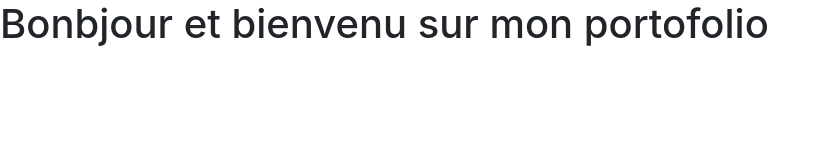
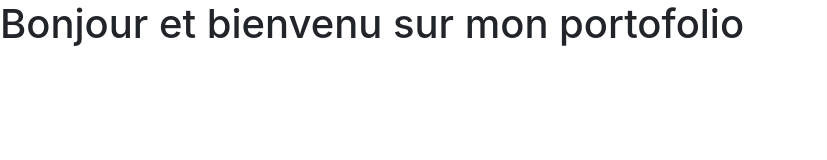
Before and after one commit to RubenGallien/rubengallien.github.io, a plain HTML site: page Index.html in a window 1280 px wide. Shown: the whole page, without its empty margins (0-827 px from the left). Drawn offline with nearby package versions, Linux system fonts and the light colour scheme.

Commit message:
Ajout d'un favicon Task #3 - Ajouter un favicon

```diff
--- a/Index.html
+++ b/Index.html
@@ -11,9 +11,10 @@
     <link rel="stylesheet" href="https://cdn.jsdelivr.net/npm/bootstrap@4.6.1/dist/css/bootstrap.min.css" integrity="sha384-zCbKRCUGaJDkqS1kPbPd7TveP5iyJE0EjAuZQTgFLD2ylzuqKfdKlfG/eSrtxUkn" crossorigin="anonymous">
 
     <title>Portofolio de Ruben Gallien (BTS SIO 2022)</title>
+    <link rel ="icon" href="favicon.ico">
   </head>
   <body>
-    <h1>Bonbjour et bienvenu sur mon portofolio</h1>
+    <h1>Bonjour et bienvenu sur mon portofolio</h1>
 
     <!-- Optional JavaScript; choose one of the two! -->
 
```
Also changed, not shown: favicon.ico (added).
